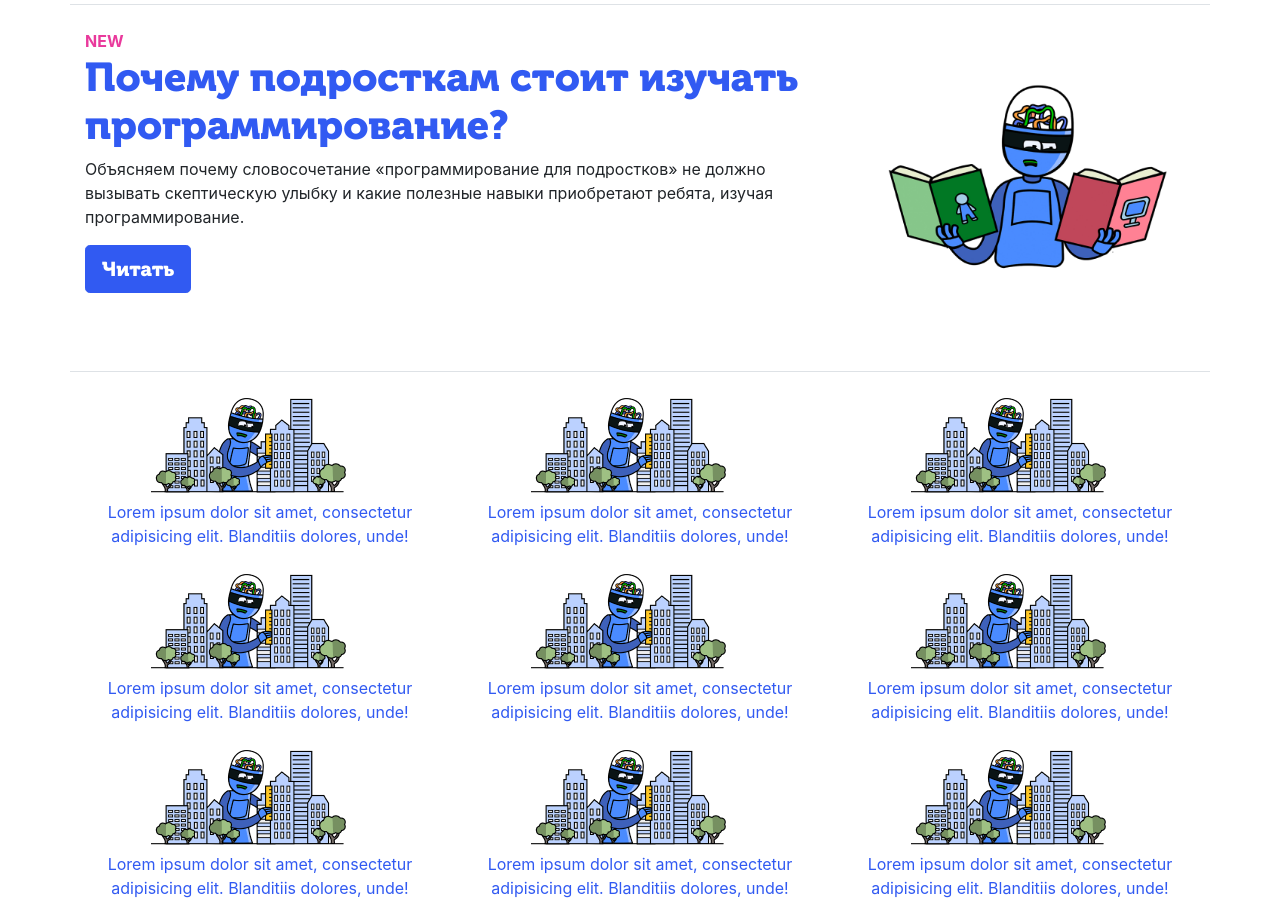
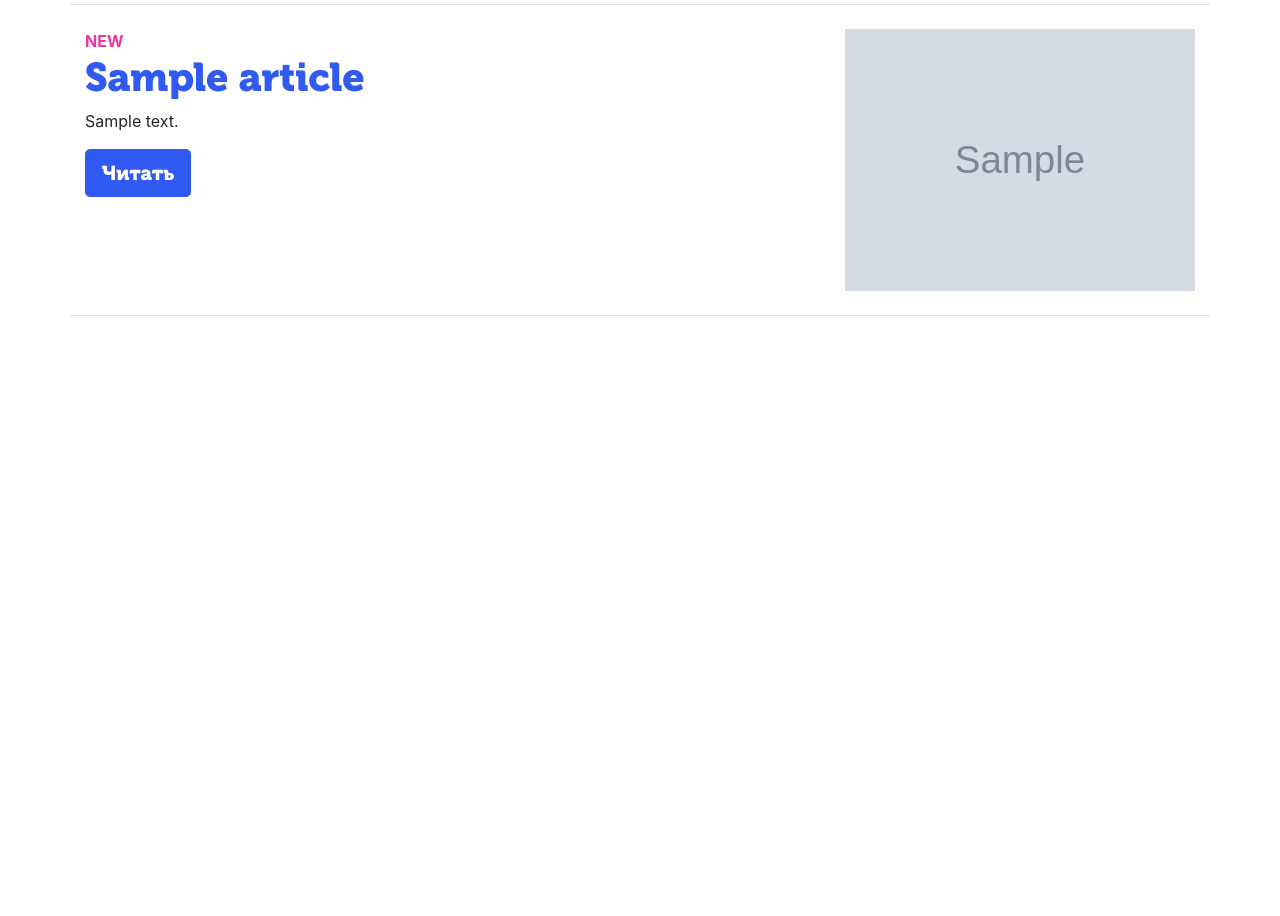
Before and after one commit to Pavel1114/blogger, a Django app: page / in a window 1280 px wide. Shown: the part 56-972 px from the top of the page. After the commit the page ends 372 px from the top, so only its background shows below. Run offline with Django 3.2, Linux system fonts and the light colour scheme; tables that the repository leaves empty hold one stand-in row (values such as "Sample post"); grey boxes marked "Sample" are stand-in pictures; some libraries are stand-ins or nearby versions.

Commit message:
add articles app

```diff
--- /dev/null
+++ b/apps/articles/apps.py
@@ -0,0 +1,6 @@
+from django.apps import AppConfig
+
+
+class ArticlesConfig(AppConfig):
+    name = "apps.articles"
+    verbose_name = "Статьи"
--- /dev/null
+++ b/apps/articles/models.py
@@ -0,0 +1,21 @@
+from django.db.models import SET_NULL, CharField, ForeignKey, ImageField, TextField
+from django.urls import reverse
+from model_utils.models import TimeStampedModel
+
+
+class Article(TimeStampedModel):
+    title = CharField("Название", max_length=1000)
+    text = TextField("Текст")
+    image = ImageField("изображение", upload_to="articles/%Y/%m/")
+    author = ForeignKey("users.User", verbose_name="автор", on_delete=SET_NULL, null=True, editable=False)
+
+    class Meta:
+        verbose_name = "статья"
+        verbose_name_plural = "статьи"
+        ordering = ["-created"]
+
+    def __str__(self):
+        return self.title
+
+    def get_absolute_url(self):
+        return reverse('articles:article_detail', kwargs={'pk': self.pk})
--- /dev/null
+++ b/apps/articles/urls.py
@@ -0,0 +1,9 @@
+from django.urls import path
+
+from apps.articles.views import ArticleDetailView
+
+app_name = 'articles'
+
+urlpatterns = [
+    path("<int:pk>/", ArticleDetailView.as_view(), name="article_detail"),
+]
--- /dev/null
+++ b/apps/articles/views.py
@@ -0,0 +1,13 @@
+from django.views.generic import DetailView, ListView
+
+from apps.articles.models import Article
+
+
+class IndexPageView(ListView):
+    model = Article
+    paginate_by = 30
+    template_name = 'index.html'
+
+
+class ArticleDetailView(DetailView):
+    model = Article
--- a/config/settings/base.py
+++ b/config/settings/base.py
@@ -72,7 +72,7 @@ THIRD_PARTY_APPS = [
 
 LOCAL_APPS = [
     "apps.users.apps.UsersConfig",
-    # Your stuff: custom apps go here
+    "apps.articles.apps.ArticlesConfig",
 ]
 # https://docs.djangoproject.com/en/dev/ref/settings/#installed-apps
 INSTALLED_APPS = DJANGO_APPS + THIRD_PARTY_APPS + LOCAL_APPS
--- a/config/urls.py
+++ b/config/urls.py
@@ -5,8 +5,10 @@ from django.urls import include, path
 from django.views import defaults as default_views
 from django.views.generic import TemplateView
 
+from apps.articles.views import IndexPageView
+
 urlpatterns = [
-    path("", TemplateView.as_view(template_name="pages/home.html"), name="home"),
+    path("", IndexPageView.as_view(), name="home"),
     path(
         "about/", TemplateView.as_view(template_name="pages/about.html"), name="about"
     ),
@@ -15,7 +17,7 @@ urlpatterns = [
     # User management
     path("users/", include("apps.users.urls", namespace="users")),
     path("accounts/", include("allauth.urls")),
-    # Your stuff: custom urls includes go here
+    path("articles/", include("apps.articles.urls")),
 ] + static(settings.MEDIA_URL, document_root=settings.MEDIA_ROOT)
 
 
--- a/templates/base.html
+++ b/templates/base.html
@@ -85,67 +85,6 @@
   {% endif %}
 
   {% block content %}
-    <div class="row border-top border-bottom py-4 mb-3">
-      <div class="col-sm-8">
-        <div class="text-danger text-uppercase font-weight-bold">new</div>
-        <h1 class="font-weight-bold">
-          <a href="#">Почему подросткам стоит изучать программирование?</a>
-        </h1>
-        <p>Объясняем почему словосочетание «программирование для подростков» не должно вызывать скептическую
-          улыбку и какие полезные навыки приобретают ребята, изучая программирование.</p>
-        <a href="#" class="btn btn-primary btn-lg font-family-museo-cyrl-900">Читать</a>
-      </div>
-      <div class="col-sm-4">
-        <img class="img-fluid" src="{% static 'images/reading_robot.png' %}" alt="reading robot">
-      </div>
-    </div>
-    <div class="row">
-      <div class="col-md-4 text-center pb-3"><img src="{% static 'images/robot_architect.png' %}" alt="image"
-                                                  class="img-fluid">
-        <div><a href="#">Lorem ipsum dolor sit amet, consectetur adipisicing elit. Blanditiis dolores,
-          unde!</a></div>
-      </div>
-      <div class="col-md-4 text-center pb-3"><img src="{% static 'images/robot_architect.png' %}" alt="image"
-                                                  class="img-fluid">
-        <div><a href="#">Lorem ipsum dolor sit amet, consectetur adipisicing elit. Blanditiis dolores,
-          unde!</a></div>
-      </div>
-      <div class="col-md-4 text-center pb-3"><img src="{% static 'images/robot_architect.png' %}" alt="image"
-                                                  class="img-fluid">
-        <div><a href="#">Lorem ipsum dolor sit amet, consectetur adipisicing elit. Blanditiis dolores,
-          unde!</a></div>
-      </div>
-      <div class="col-md-4 text-center pb-3"><img src="{% static 'images/robot_architect.png' %}" alt="image"
-                                                  class="img-fluid">
-        <div><a href="#">Lorem ipsum dolor sit amet, consectetur adipisicing elit. Blanditiis dolores,
-          unde!</a></div>
-      </div>
-      <div class="col-md-4 text-center pb-3"><img src="{% static 'images/robot_architect.png' %}" alt="image"
-                                                  class="img-fluid">
-        <div><a href="#">Lorem ipsum dolor sit amet, consectetur adipisicing elit. Blanditiis dolores,
-          unde!</a></div>
-      </div>
-      <div class="col-md-4 text-center pb-3"><img src="{% static 'images/robot_architect.png' %}" alt="image"
-                                                  class="img-fluid">
-        <div><a href="#">Lorem ipsum dolor sit amet, consectetur adipisicing elit. Blanditiis dolores,
-          unde!</a></div>
-      </div>
-      <div class="col-md-4 text-center pb-3"><img src="{% static 'images/robot_architect.png' %}" alt="image"
-                                                  class="img-fluid">
-        <div><a href="#">Lorem ipsum dolor sit amet, consectetur adipisicing elit. Blanditiis dolores,
-          unde!</a></div>
-      </div>
-      <div class="col-md-4 text-center pb-3"><img src="{% static 'images/robot_architect.png' %}" alt="image"
-                                                  class="img-fluid">
-        <div><a href="#">Lorem ipsum dolor sit amet, consectetur adipisicing elit. Blanditiis dolores,
-          unde!</a></div>
-      </div>
-      <div class="col-md-4 text-center pb-3"><img src="{% static 'images/robot_architect.png' %}" alt="image"
-                                                  class="img-fluid">
-        <div><a href="#">Lorem ipsum dolor sit amet, consectetur adipisicing elit. Blanditiis dolores,
-          unde!</a></div>
-      </div>
-    </div>
   {% endblock content %}
 
 </div> <!-- /container -->
--- /dev/null
+++ b/templates/index.html
@@ -0,0 +1,33 @@
+{% extends 'base.html' %}
+{% load static %}
+
+{% block content %}
+  {% with article_list.first as article %}
+    <div class="row border-top border-bottom py-4 mb-3">
+      <div class="col-sm-8">
+        <div class="text-danger text-uppercase font-weight-bold">new</div>
+        <h1 class="font-weight-bold">
+          <a href="{{ article.get_absolute_url }}">{{ article.title }}</a>
+        </h1>
+        <p>{{ article.text|safe }}</p>
+        <a href="{{ article.get_absolute_url }}" class="btn btn-primary btn-lg font-family-museo-cyrl-900">Читать</a>
+      </div>
+      <div class="col-sm-4 align-self-center">
+        <img class="img-fluid" src="{{ article.image.url }}" alt="reading robot">
+      </div>
+    </div>
+  {% endwith %}
+  <div class="row">
+    {% for article in article_list|slice:'1:' %}
+      <div class="col-md-4 p-3 border">
+        <div class="position-absolute text-black-50">
+          <small>{{ article.created }}</small>
+        </div>
+        <div class="text-center">
+          <img src="{{ article.image.url }}" alt="image" class="img-fluid">
+          <div><a class="font-weight-bold" href="{{ article.get_absolute_url }}">{{ article.title }}</a></div>
+        </div>
+      </div>
+    {% endfor %}
+  </div>
+{% endblock content %}
```
Also changed, not shown: apps/articles/admin.py (added, +15 -0 lines), templates/articles/article_detail.html (added, +11 -0 lines), apps/articles/__init__.py (added), apps/articles/migrations/0001_initial.py (added), apps/articles/migrations/__init__.py (added).
